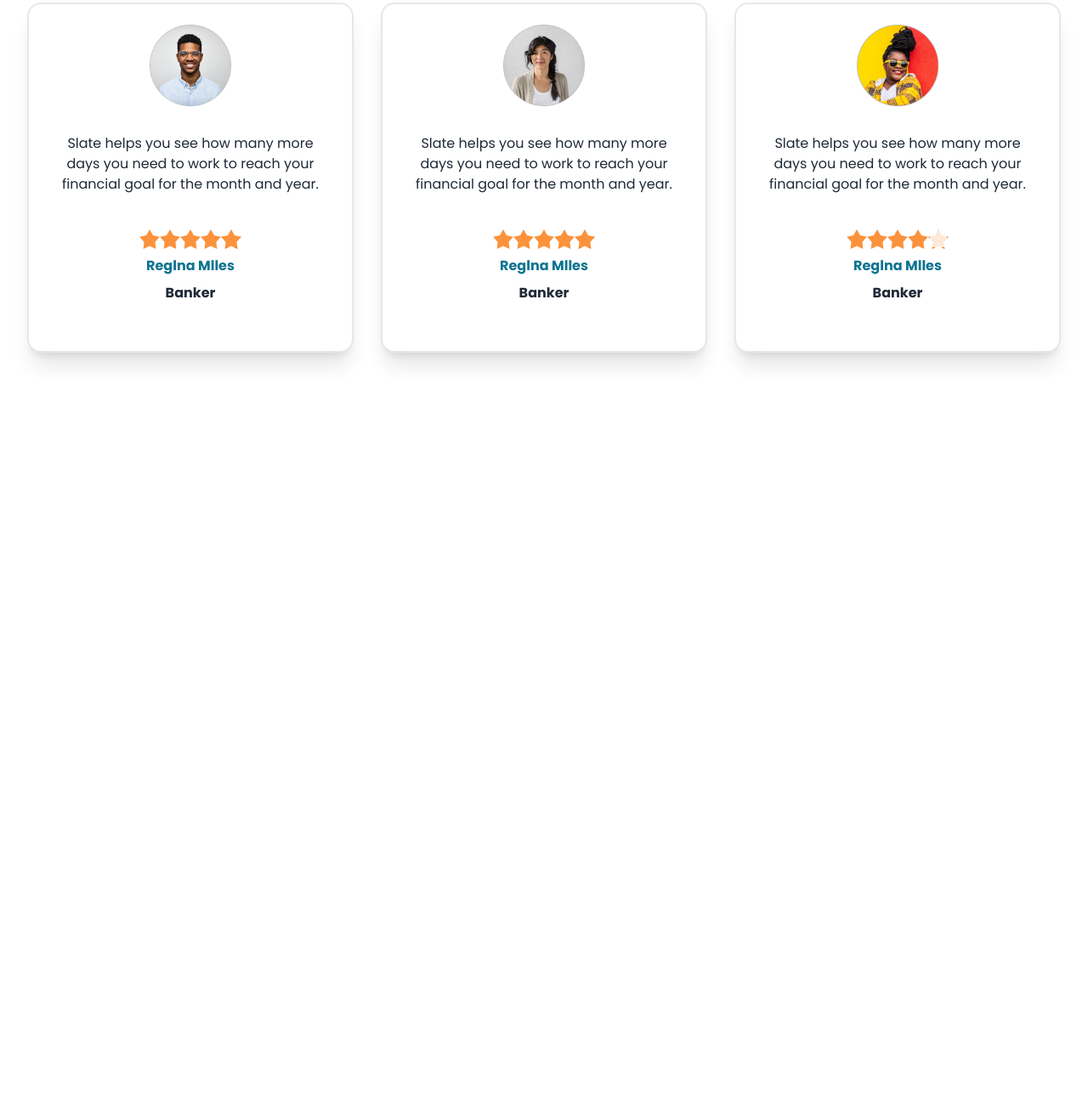
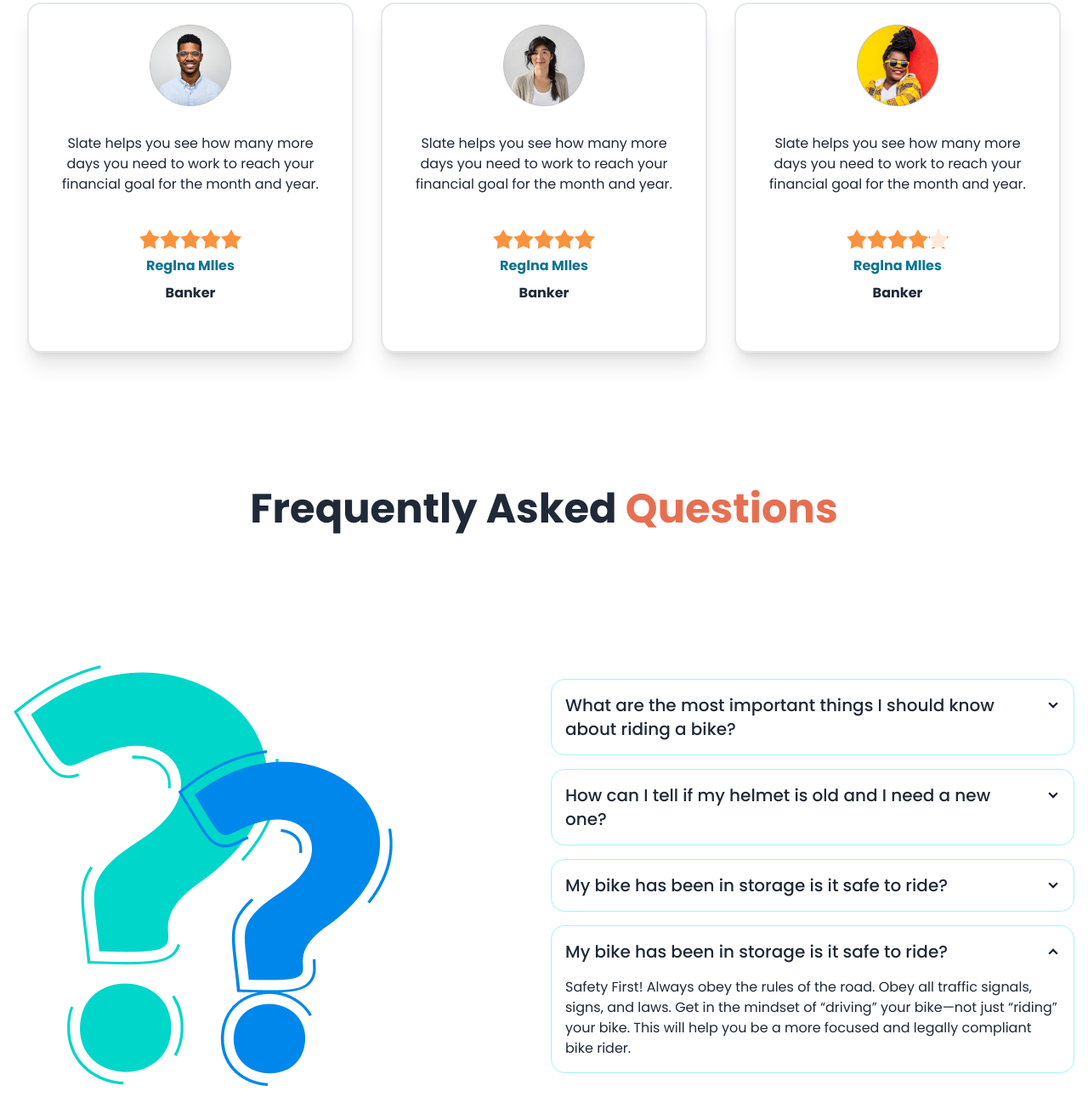
Before and after one commit to Rahul-4u/Bike-shop, a website: page index.html in a window 1280 px wide. Shown: the part 2007-3324 px from the top of the page at 85% size. Before the commit the page ends 2486 px from the top, so only its background shows below. Drawn offline with nearby package versions, Linux system fonts and the light colour scheme.

Commit message:
faQ section add

```diff
--- a/index.html
+++ b/index.html
@@ -250,7 +250,7 @@
 
       <!-- ----------------news section start------- -->
       <section class="md:container mx-auto">
-        <h1 class="text-5xl font-bold pt-24 text-center">Happy <span class="text-bike-primary">Clients says</span></h1>
+        <h1 class="text-4xl md:text-5xl font-bold md:pt-24 px-4 leading-snug md:text-center">Happy <span class="text-bike-primary">Clients says</span></h1>
         <!-- cards -->
         <div class="grid grid-cols-1 md:grid-cols-2 lg:grid-cols-3  py-16 px-4 ">
 
@@ -347,6 +347,71 @@
       </section>
 
 
+      <!-- faku start----------------------- -->
+       <section class="md:container mx-auto">
+        <h1 class="text-4xl md:text-5xl font-bold md:pt-24 px-4 leading-snug md:text-center">Frequently Asked <span class="text-bike-primary">Questions</span></span></h1>
+
+        <!-- hero div start---- -->
+
+        <div class="hero  md:my-36">
+          <!-- img div -->
+          <div class="hero-content flex-col lg:flex-row">
+           <div class="w-full">
+            <img
+            src="images/others/faq.png" />
+           </div>
+
+
+              <!-- faku---- -->
+            <div class="w-full space-y-4">
+
+              <!-- div 1 -->
+              <div class="collapse collapse-arrow border border-cyan-200">
+                <input type="radio" name="my-accordion-2" checked="checked" />
+                <div class="collapse-title text-xl font-medium">What are the most important things I should
+                  know about riding a bike?</div>
+                <div class="collapse-content">
+                  <p>Safety First! Always obey the rules of the road. Obey all traffic signals, signs, and laws. Get in the mindset of “driving” your bike—not just “riding” your bike. This will help you be a more focused and legally compliant bike rider. </p>
+                </div>
+              </div>
+
+
+               <!-- div 2 -->
+               <div class="collapse collapse-arrow border border-cyan-200">
+                <input type="radio" name="my-accordion-2" checked="checked" />
+                <div class="collapse-title text-xl font-medium">How can I tell if my helmet is old and I need a
+                  new one?</div>
+                <div class="collapse-content">
+                  <p>Safety First! Always obey the rules of the road. Obey all traffic signals, signs, and laws. Get in the mindset of “driving” your bike—not just “riding” your bike. This will help you be a more focused and legally compliant bike rider. </p>
+                </div>
+              </div>
+
+
+               <!-- div 3 -->
+               <div class="collapse collapse-arrow border border-cyan-200">
+                <input type="radio" name="my-accordion-2" checked="checked" />
+                <div class="collapse-title text-xl font-medium">My bike has been in storage is it safe to ride?</div>
+                <div class="collapse-content">
+                  <p>Safety First! Always obey the rules of the road. Obey all traffic signals, signs, and laws. Get in the mindset of “driving” your bike—not just “riding” your bike. This will help you be a more focused and legally compliant bike rider. </p>
+                </div>
+              </div>
+
+<!-- div ---4 -->
+              <div class="collapse collapse-arrow border border-cyan-200">
+                <input type="radio" name="my-accordion-2" checked="checked" />
+                <div class="collapse-title text-xl font-medium">My bike has been in storage is it safe to ride?</div>
+                <div class="collapse-content">
+                  <p>Safety First! Always obey the rules of the road. Obey all traffic signals, signs, and laws. Get in the mindset of “driving” your bike—not just “riding” your bike. This will help you be a more focused and legally compliant bike rider. </p>
+                </div>
+              </div>
+
+            </div>
+          </div>
+        </div>
+
+       </section>
+
+
      </main>
      <!-- ------------Footer Start--------- -->
       <footer>
```
